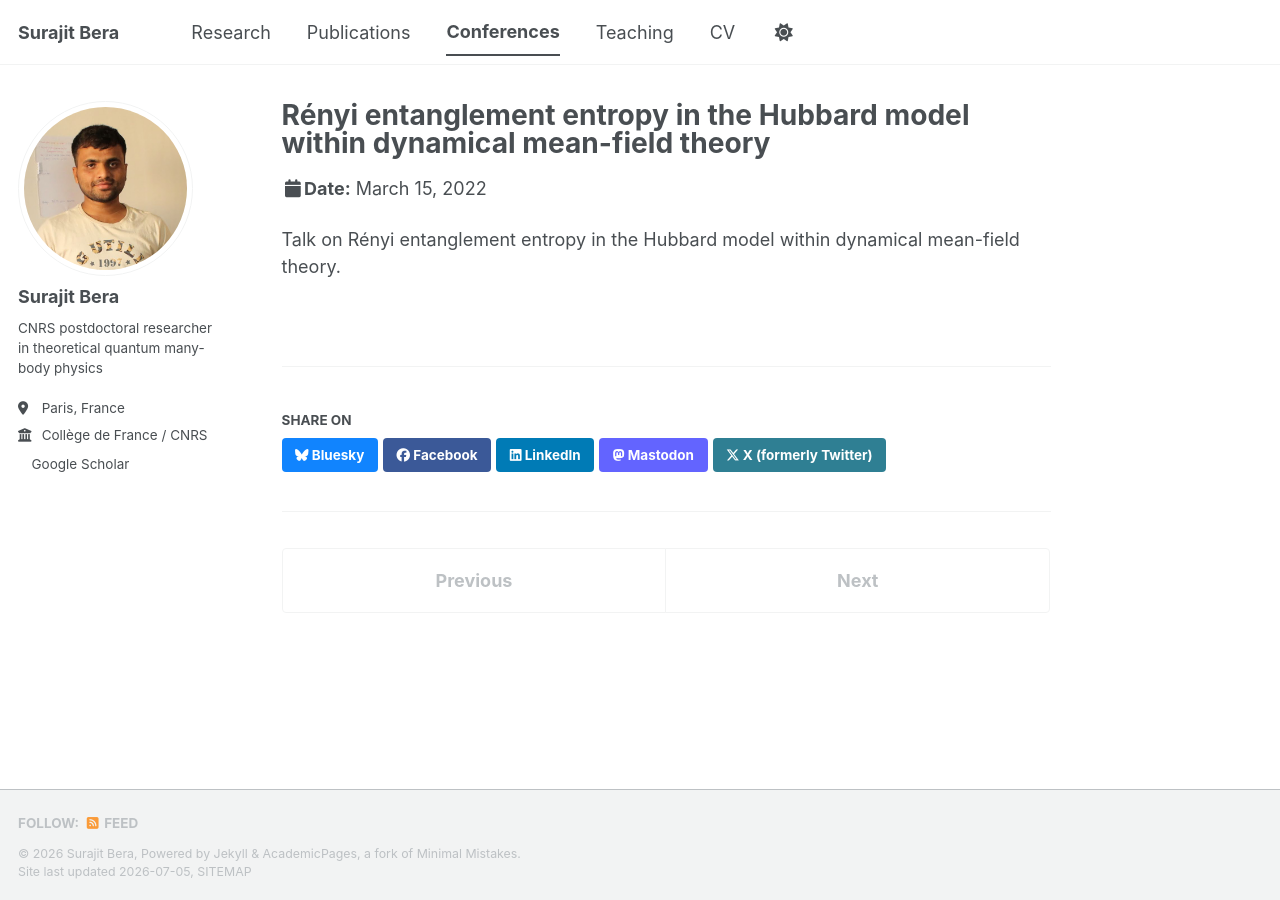
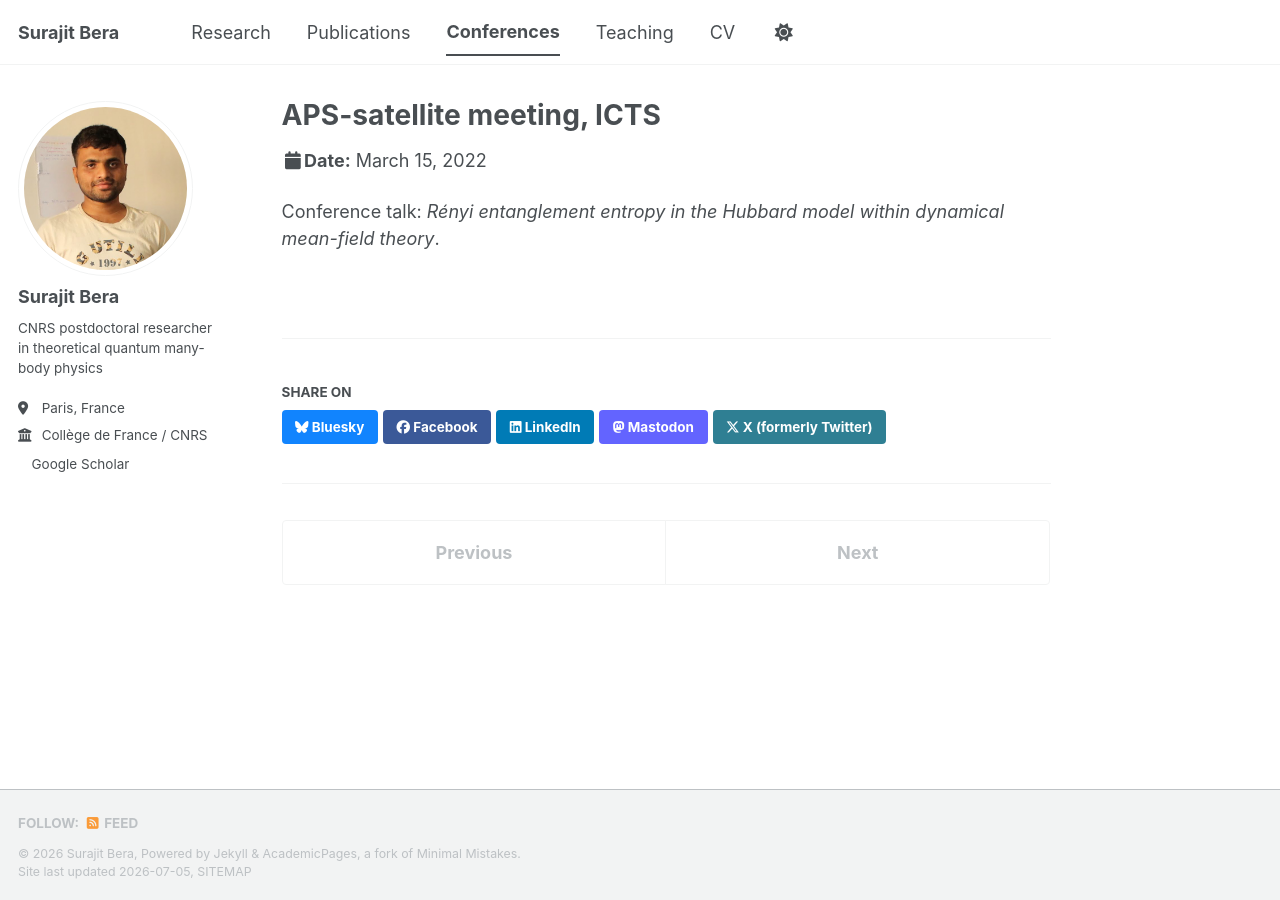
Before and after one commit to surajitbera-physics/surajitbera-physics.github.io, a Jekyll site: the page built from _talks/2022-03-15-icts-aps-satellite-renyi-entanglement.md, in a window 1280 px wide. Built offline with Jekyll 4.4.1, drawn with Linux system fonts in a browser that asks for light colours; a style sheet for code colours, icons or effects is not loaded.

Commit message:
Modify talk title and venue information
Updated the title and venue details for the talk.

```diff
--- a/_talks/2022-03-15-icts-aps-satellite-renyi-entanglement.md
+++ b/_talks/2022-03-15-icts-aps-satellite-renyi-entanglement.md
@@ -1,11 +1,11 @@
 ---
-title: "Rényi entanglement entropy in the Hubbard model within dynamical mean-field theory"
+title: "APS-satellite meeting, ICTS"
 collection: talks
 type: "Conference talk"
-permalink: /talks/2022-icts-aps-satellite-renyi-entanglement
-venue: "APS-satellite meeting, ICTS"
+permalink: /talks/2022-icts-aps-satellite
+venue: "APS-satellite meeting, International Centre for Theoretical Sciences"
 date: 2022-03-15
 location: "Bengaluru, India"
 ---
 
-Talk on Rényi entanglement entropy in the Hubbard model within dynamical mean-field theory.
+Conference talk: *Rényi entanglement entropy in the Hubbard model within dynamical mean-field theory*.
```
